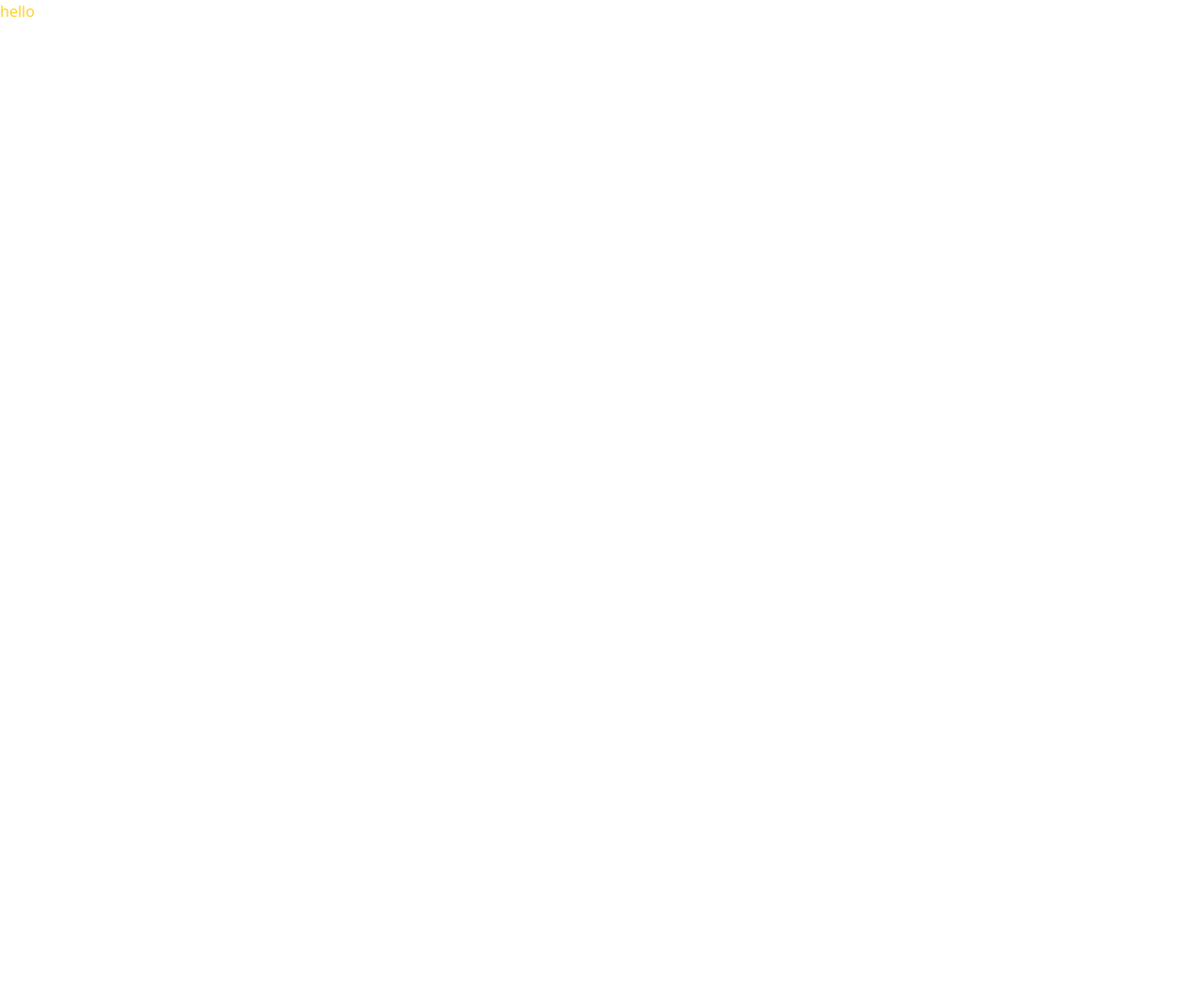
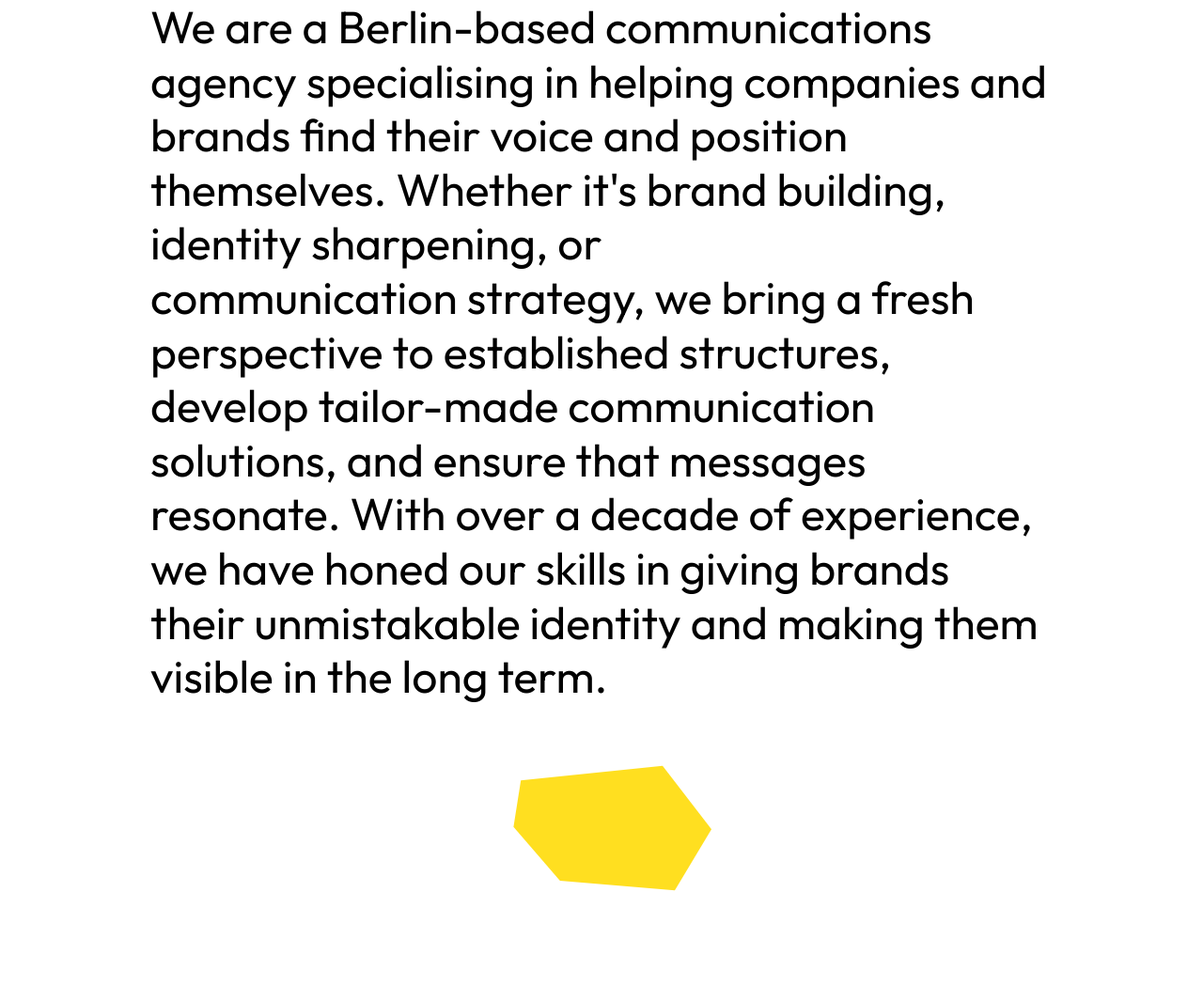
Before and after one commit to cheri-Valens-Iradukunda/Gym-Month-Web-project, a website: page index.html in a window 1280 px wide. Shown: the whole page at 94% size. Before the commit the page ends 800 px from the top, so only its background shows below. Drawn offline with Linux system fonts and the light colour scheme.

Commit message:
feat: add sticky yellow polygon shape below main text section

```diff
--- a/index.html
+++ b/index.html
@@ -1,32 +1,39 @@
 <!DOCTYPE html>
 <html lang="en">
+
 <head>
     <meta charset="UTF-8">
     <meta name="viewport" content="width=device-width, initial-scale=1.0">
     <link rel="stylesheet" href="/dist/output.css">
+    <link rel="preconnect" href="https://fonts.googleapis.com">
+    <link rel="preconnect" href="https://fonts.gstatic.com" crossorigin>
+    <link href="https://fonts.googleapis.com/css2?family=Outfit:wght@100..900&display=swap" rel="stylesheet">
     <title>Website project template</title>
 </head>
 <script>
-    const loadComponents = (id, url) =>  {
+    const loadComponents = (id, url) => {
         fetch(url)
-        .then((response) => response.text())
-        .then((html) => {
-            document.getElementById(id).innerHTML = html;
-        });
+            .then((response) => response.text())
+            .then((html) => {
+                document.getElementById(id).innerHTML = html;
+            });
     }
 
     window.onload = () => {
-        // loadComponents('header', 'src/sections/header.html');
+        loadComponents('home_bottom_part', 'src/sections/home_bottom_part.html');
         // loadComponents('hero', 'src/sections/hero.html');
         // loadComponents('contact', 'src/sections/contact.html');
         // loadComponents('footer', 'src/sections/footer.html');
     }
 </script>
+
 <body>
-    <p class="text-amber-300">hello</p>
-    <!-- <div id="header"></div>
-    <div id="hero"></div>
+
+    <div id="home_bottom_part">
+    </div>
+    <!-- <div id="hero"></div>
     <div id="contact"></div>
-    <div id="footer"></div> -->
+    <div id="footer"></div>  -->
 </body>
+
 </html>
--- a/src/input.css
+++ b/src/input.css
@@ -1 +1,8 @@
 @import "tailwindcss";
+.outfit {
+  font-family: "Outfit", sans-serif;
+  font-optical-sizing: auto;
+  font-weight:400;
+  font-style:normal;
+  line-height: 1.2;
+}
--- /dev/null
+++ b/src/sections/home_bottom_part.html
@@ -0,0 +1,13 @@
+
+  <div class="w-[75%] mx-auto">
+    <p class="outfit text-5xl">
+        We are a Berlin-based communications agency specialising in helping companies and brands find their voice and position themselves. Whether it's brand building, identity sharpening, or <br>
+         communication strategy, we bring a fresh <br>
+          perspective to established structures, develop tailor-made communication solutions, and ensure that messages resonate. With over a decade of experience, we have honed our skills in giving brands their unmistakable identity and making them visible in the long term.
+    </p>
+    </div>
+    <div>
+     <div class="[clip-path:polygon(17%_16%,75%_10%,95%_36%,80%_61%,33%_57%,14%_35%)] w-65 h-65 bg-yellow-300 mx-auto mt-10 sticky top-0"></div>
+
+
+    </div>
```
Also changed, not shown: dist/output.css, 1 other file.
